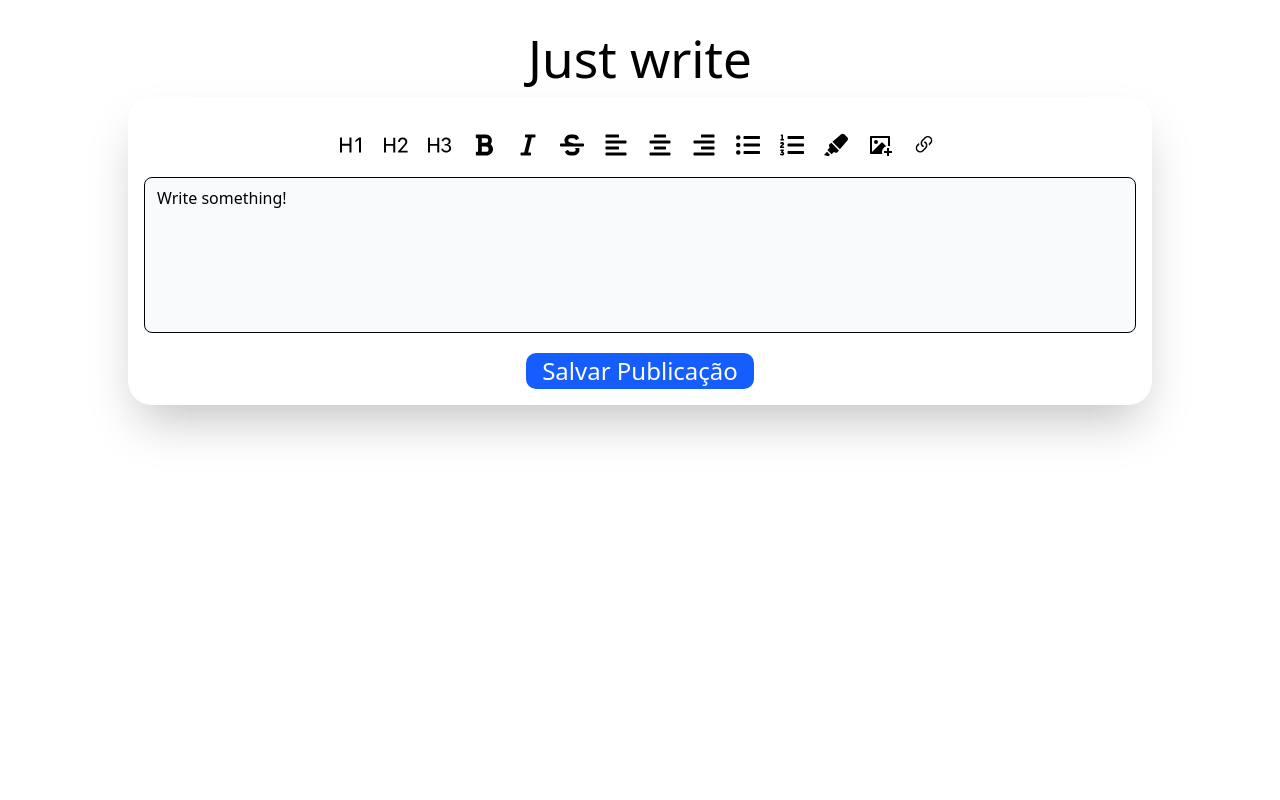
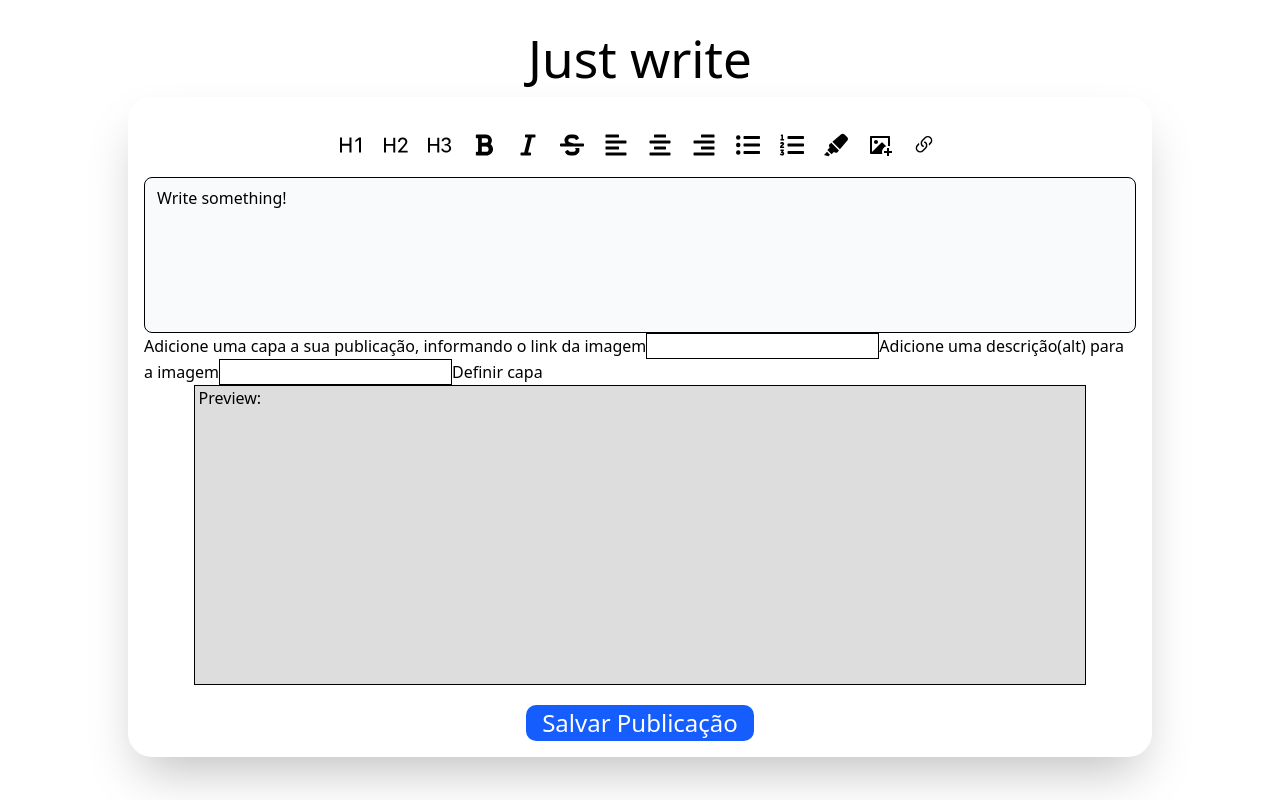
Before and after one commit to elenndev/blog-music-archive, a Next.js app: page /dashboard in a window 1280 px wide. Built offline with nearby package versions, Linux system fonts and the light colour scheme.

Commit message:
preview da header do post

```diff
--- a/package.json
+++ b/package.json
@@ -21,6 +21,7 @@
     "react-dom": "^19.0.0",
     "react-icons": "^5.5.0",
     "react-toastify": "^11.0.5",
+    "styled-components": "^6.1.17",
     "tw-animate-css": "^1.2.7"
   },
   "devDependencies": {
--- a/src/@components/dashboard/richTextEditor/@RichTextEditor.tsx
+++ b/src/@components/dashboard/richTextEditor/@RichTextEditor.tsx
@@ -5,15 +5,21 @@ import PostEditor from './PostEditor'
 import FloatingMenuBar from './FloatingMenuBar'
 import ConfigEditor from './configEditor'
 import { toast } from 'react-toastify'
+import PostHeader from './PostHeader'
+import { TypePost } from '@/types'
+import { useState } from 'react'
 
 interface RichTextEditorProps {
-    postContent?: string;
+    post?: TypePost;
 }
 export default function RichTextEditor({
-    postContent,
+    post,
 }: RichTextEditorProps) {
-    const configs = ConfigEditor({content: postContent ?? "<p>Write something!</p>"})
+    const configs = ConfigEditor({content: post?.content ?? "<p>Write something!</p>"})
     const editor = useEditor(configs);
+    const [postHeader, setPostHeader] = useState
+        <{cover: null | string; cover_description: null | string}>
+        ({cover: null, cover_description: null})
 
     function handleSubmit(e: React.FormEvent){
         e.preventDefault()
@@ -42,6 +48,7 @@ export default function RichTextEditor({
         <MenuBar editor={editor} />
         <FloatingMenuBar editor={editor}/>
         <PostEditor editor={editor}/>
+        <PostHeader setPostHeader={setPostHeader} postHeader={postHeader}/>
         <span className='flex justify-center'>
             <button type='submit' className='bg-blue-600 hover:bg-blue-800 rounded-lg cursor-pointer flex flex-row justify-center px-4 text-white text-[1.5rem] mt-5'>Salvar Publicação</button>
         </span>
--- /dev/null
+++ b/src/@components/dashboard/richTextEditor/PostHeader.tsx
@@ -0,0 +1,63 @@
+'use client'
+import { useState } from "react";
+import { toast } from "react-toastify";
+
+interface postHeaderProps {
+    postHeader?: {
+        cover: null | string;
+        cover_description: null | string; },
+    setPostHeader: ( param:
+        {cover: null | string;
+        cover_description: null | string} ) => void;
+}
+export default function PostHeader({postHeader, setPostHeader} : postHeaderProps){
+    const [showPreview, setShowPreview] = useState(false)
+    const [headerUrl, setHeaderUrl] = useState(postHeader?.cover ?? '')
+    const [headerAlt, setHeaderAlt] = useState(postHeader?.cover_description ?? '' )
+
+    function handleSetHeader(){
+        const allowImageSrc = ['webp','jpeg','jpg']
+
+        const testImageSrc = (url: string) =>{
+            let testing = false
+            allowImageSrc.forEach(value => {
+                testing = url.endsWith(value)
+            })
+            return testing
+        }
+
+        if(!testImageSrc){
+            return toast.error("Imagem com formato inválido [Formatos permitidos: webp, jpeg, jpg]")
+        }
+
+        setPostHeader({cover: headerUrl, cover_description: headerAlt})
+        setShowPreview(true)
+    }
+
+    return (
+        <div className='w-fit flex flex-col items-center'>
+            <fieldset>
+                <label htmlFor='postHeader'>Adicione uma capa a sua publicação, informando o link da imagem</label>
+                <input type='url' id='postHeader' name='postHeader' className='border'
+                value={headerUrl}
+                onChange={(e)=> setHeaderUrl(e.target.value)}>
+                </input>
+
+                <label htmlFor='headerAlt'>Adicione uma descrição(alt) para a imagem</label>
+                <input type='text' minLength={5} id='headerAlt' name='headerAlt' value={headerAlt} className='border'
+                onChange={(e)=> setHeaderAlt(e.target.value)}></input>
+                <button onClick={()=>handleSetHeader()}>Definir capa</button>
+            </fieldset>
+
+            <span className='w-[90%] flex flex-col gap-4 items-center bg-[#ddd] border min-h-[300px]'>
+                <p className='text-left w-full ml-2'>Preview:</p>
+                {postHeader?.cover && postHeader.cover != ''
+                && postHeader?.cover_description && postHeader.cover_description != '' &&
+                showPreview &&
+
+                // eslint-disable-next-line @next/next/no-img-element
+                (<img src={postHeader.cover} alt={postHeader.cover_description} width={800} height={200} style={{objectFit: 'cover', width: '90%', height: '200px'}}></img>)}
+            </span>
+        </div>
+    )
+}
--- a/src/types/index.ts
+++ b/src/types/index.ts
@@ -1 +1,2 @@
 export * from './typeToolbarOptions'
+export * from './typePost'
```
Also changed, not shown: 1 other file (tests, documents, lock files or other folders).
